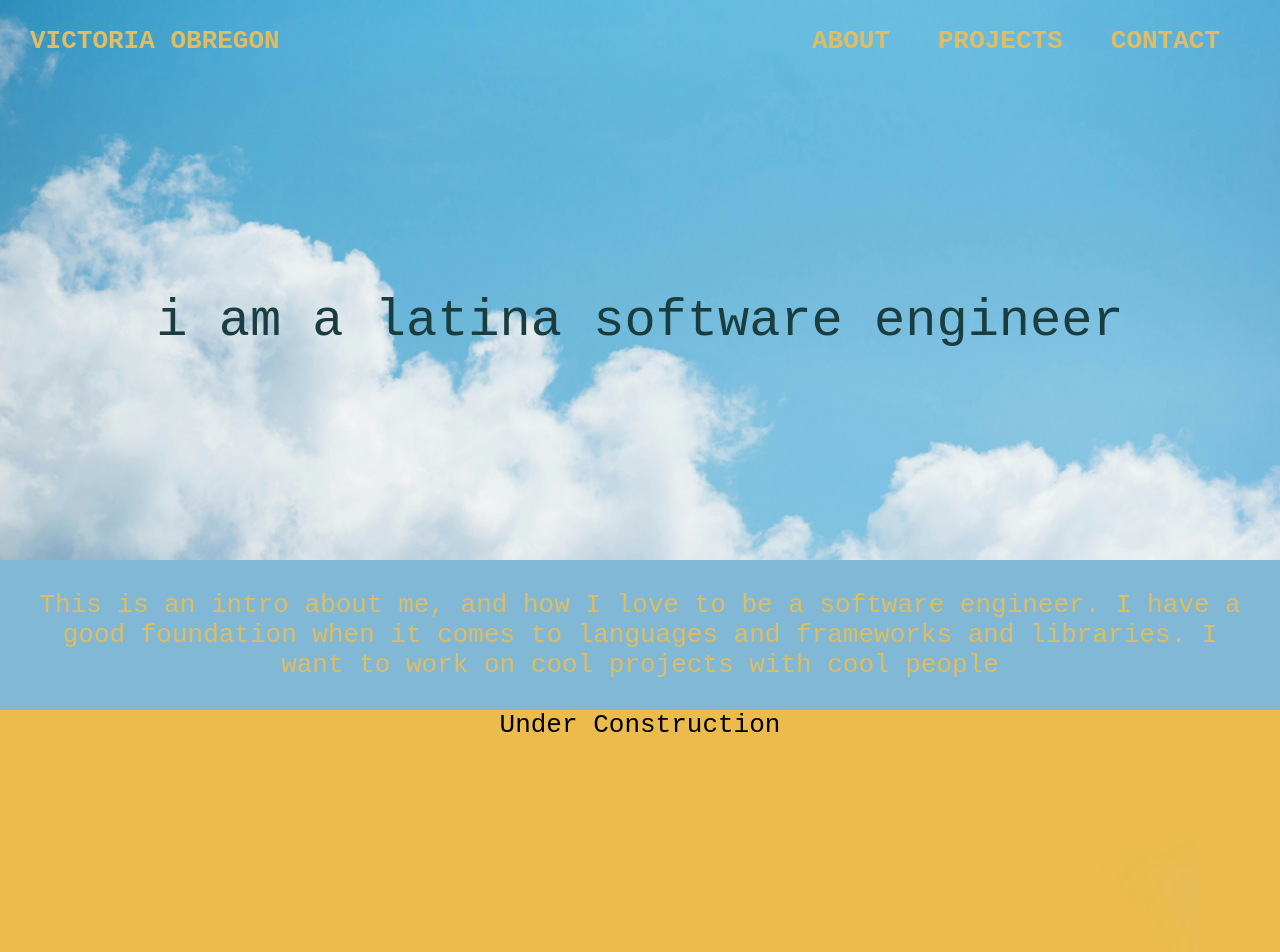
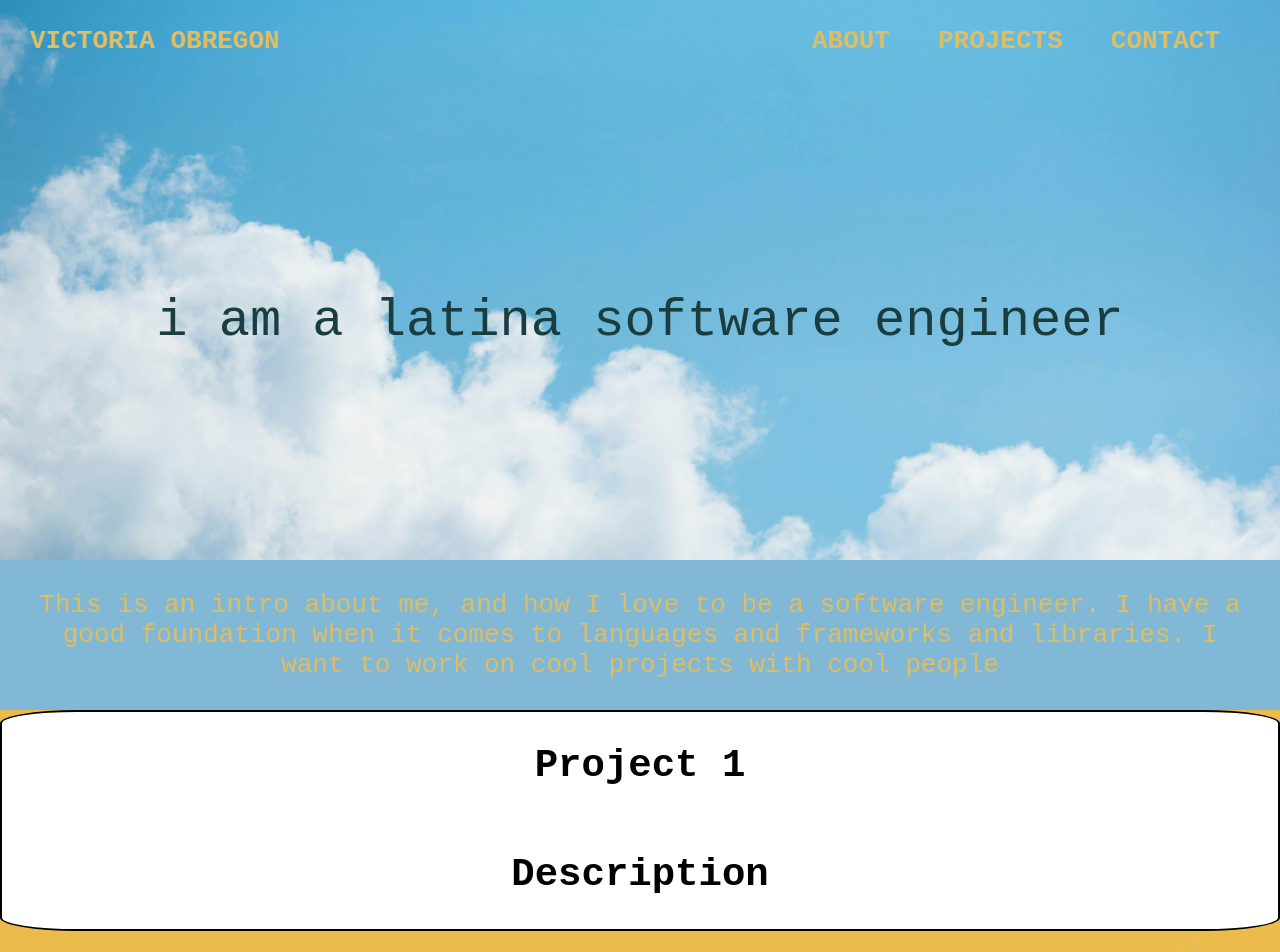
Before and after one commit to tori-obregon/tori-obregon.github.io, a React (Create React App) app: page / in a window 1280 px wide. Shown: the top 952 px of the page. Built offline with nearby package versions, Linux system fonts and the light colour scheme.

Commit message:
basic card added

```diff
--- a/src/ProjectCards/Project.tsx
+++ b/src/ProjectCards/Project.tsx
@@ -1,10 +1,11 @@
 import React from "react";
+import './ProjectContainer.css';
 
-
-export function Project() {
+export function ProjectCard() {
   return (
-    <div>
-
+    <div className="projectCard">
+      <h2 className="projectTitle" >Project 1</h2>
+      <h2 className="projectDescription" >Description</h2>
     </div>
     // <Card className=" sm:grid-cols-2">
     //   <CardHeader>
--- a/src/ProjectCards/ProjectContainer.css
+++ b/src/ProjectCards/ProjectContainer.css
@@ -11,3 +11,12 @@
     background-size: contain;
     /* background-repeat: no-repeat; */
 }
+
+.projectCard {
+    display: flex;
+    flex-direction: column;
+    border: 2px solid black;
+    border-radius: 6%;
+
+    background-color: white;
+}
--- a/src/ProjectCards/ProjectContainer.tsx
+++ b/src/ProjectCards/ProjectContainer.tsx
@@ -1,12 +1,11 @@
 import React from 'react';
 import './ProjectContainer.css';
-import {Project} from './Project';
+import {ProjectCard} from './Project';
 
 function ProjectContainer() {
     return (
       <div className="ProjectContainer">
-        Under Construction
-        <Project/>
+        <ProjectCard/>
       </div>
     );
   }
```
